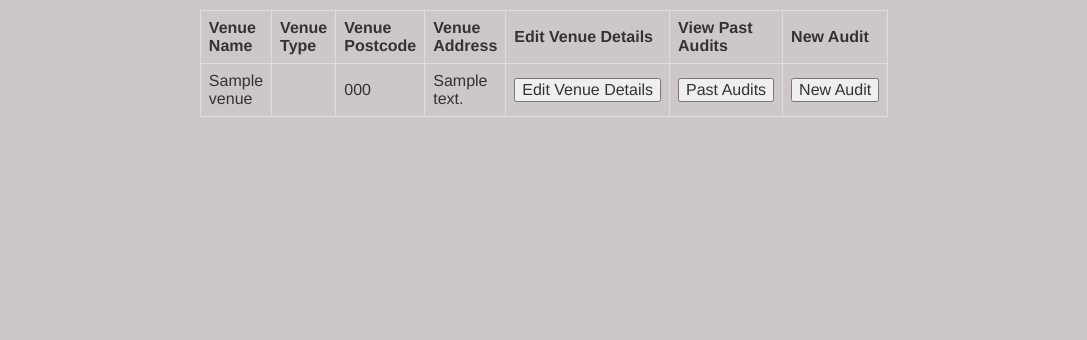
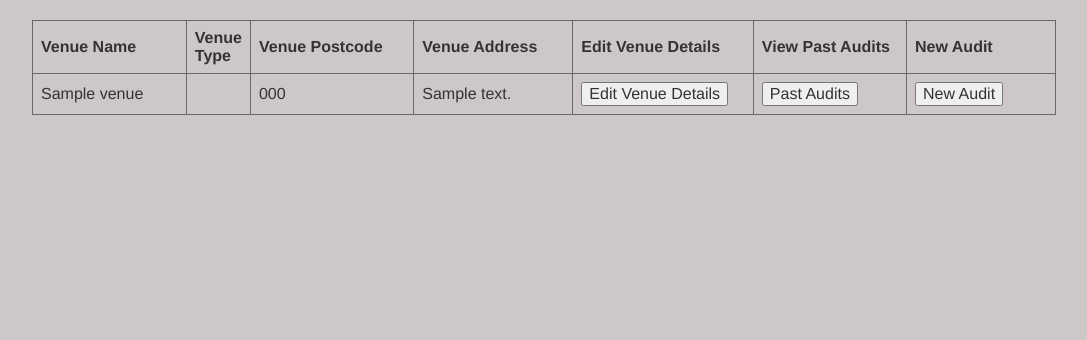
Before and after one commit to Amdaxx/Access-for-all-project, a PHP site: page /Access-for-all-project/viewVenues.php in a window 1280 px wide. Shown: the part 85-425 px from the top of the page, without its empty margins (96-1183 px from the left). Run offline with PHP 8.4, Linux system fonts and the light colour scheme; the visitor is signed in with stand-in values (Sample User, id 1); tables that the repository leaves empty or names only in its code hold one stand-in row (values such as "Sample post").

Commit message:
tables sorted

```diff
--- a/Everbody-Welcome/business/previousAudits.php
+++ b/Everbody-Welcome/business/previousAudits.php
@@ -7,6 +7,7 @@
 <style>
 
   table {
+    top:20px;
     border-collapse: collapse;
     border-spacing: 0;
     width: 100%;
@@ -29,7 +30,7 @@
   </div>
 
   <body>
-    <div style="overflow-x:auto;">
+    <div style="overflow-x:auto;   top: 20px;position: relative;">
       <table class="center" border='1' style='border-collapse:collapse'>
         <th>Audit Number</th>
         <th>Audit Name</th>
--- a/Everbody-Welcome/business/viewAudits.php
+++ b/Everbody-Welcome/business/viewAudits.php
@@ -11,7 +11,7 @@
     border-collapse: collapse;
     border-spacing: 0;
     width: 100%;
-    border: 1px solid #ddd;
+    border: 1px solid #696969;
   }
 
   th, td {
@@ -29,7 +29,7 @@
     <?php include "businessHeader.php";?>
   </div>
   <body>
-    <div style="overflow-x:auto;">
+    <div style="overflow-x:auto;margin-top:20px;">
       <table class="center" border='1' style='border-collapse:collapse'>
       <th>Question No.</th>
       <th>Question</th>
--- a/Everbody-Welcome/business/viewVenues.php
+++ b/Everbody-Welcome/business/viewVenues.php
@@ -1,7 +1,6 @@
 <head>
 <link rel="stylesheet" href="https://maxcdn.bootstrapcdn.com/bootstrap/3.4.1/css/bootstrap.min.css">
 <link rel="stylesheet" href="http://localhost/Access-for-all-project/Everbody-Welcome/css/businessHomepage.css">
-<link rel="stylesheet" href="http://localhost/Access-for-all-project/Everbody-Welcome/css/venueTableStyle.css">
 <link rel="stylesheet" href="http://localhost/Access-for-all-project/Everbody-Welcome/css/overall-page.css">
 
 <style>
@@ -10,7 +9,7 @@
     border-collapse: collapse;
     border-spacing: 0;
     width: 100%;
-    border: 1px solid #ddd;
+    border: 1px solid #696969;
   }
 
   th, td {
@@ -30,8 +29,7 @@
   </div>
 
   <body>
-    <div style="overflow-x:auto;">
-      <table class="center" border='1' style='border-collapse:collapse;margin-top:10px;'>
+    <table class="center" border='1' style='border-collapse:collapse;margin-top:20px;'>
       <th>Venue Name</th>
       <th>Venue Type</th>
       <th>Venue Postcode</th>
@@ -67,7 +65,6 @@
 
         <?php endforeach;?>
     </table>
-    </div>
   </body>
 
   <?php include "../public/footer.php" ?>
--- a/Everbody-Welcome/css/businessHomepage.css
+++ b/Everbody-Welcome/css/businessHomepage.css
@@ -6,6 +6,7 @@
     font-size: 20px;
     margin-top: auto;
     margin-bottom: auto;
+    background: #c7c7c7;
 }
 
 
--- a/Everbody-Welcome/css/topNavHome.css
+++ b/Everbody-Welcome/css/topNavHome.css
@@ -125,8 +125,9 @@ button1:hover{
 
 .center{
   margin: auto;
-  width: 50%;
+  width: 80%;
 }
+
 
 .icons{
   width: 35px;
```
Lines whose indentation alone changed are shown as unchanged.
